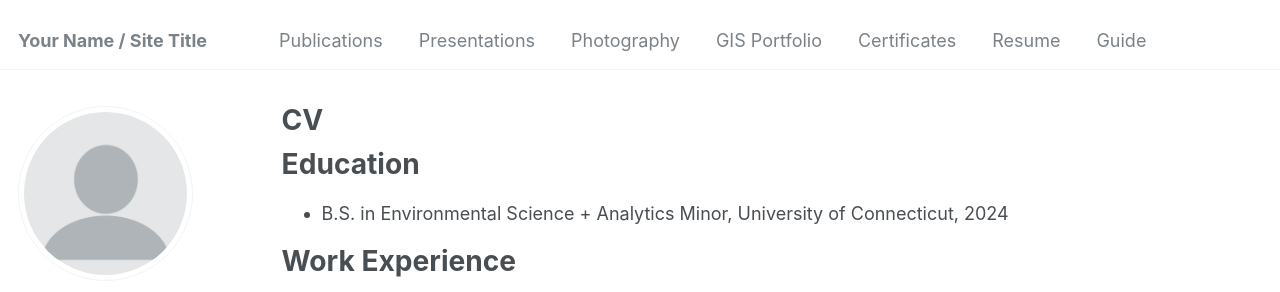
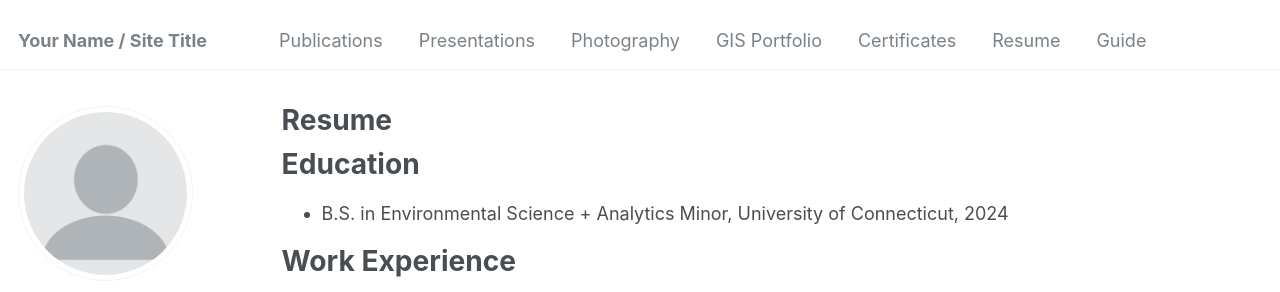
Before and after one commit to juliettedoyle/juliettedoyle.github.io, a Jekyll site: the page built from _pages/resume.md, in a window 1280 px wide and 900 px high. Shown: the top 292 px of the window. Built offline with Jekyll 4.4.1, drawn with Linux system fonts in a browser that asks for light colours; some web fonts are replaced.

Commit message:
Update and rename cv.md to resume.md

```diff
--- a/_pages/cv.md
+++ b/_pages/resume.md
@@ -1,7 +1,7 @@
 ---
 layout: archive
-title: "CV"
-permalink: /cv/
+title: "Resume"
+permalink: /juliettedoyle.github.io/_pages/resume/
 author_profile: true
 redirect_from:
   - /resume
```
